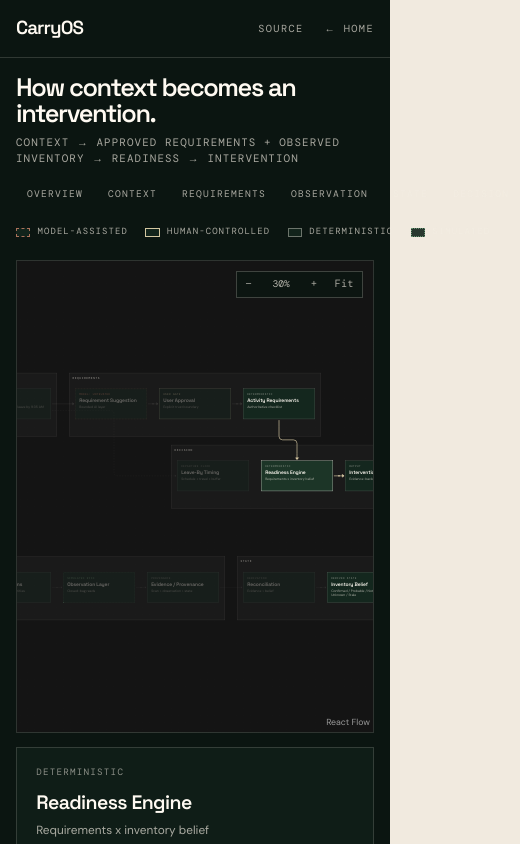
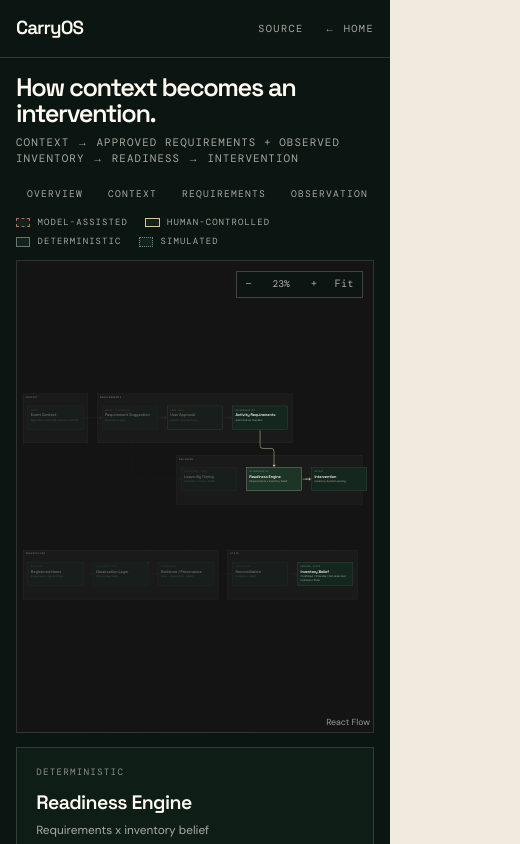
Before and after one commit to ChimdumebiNebolisa/CarryOS, a Next.js app: page /how-it-works in a window 390 px wide. Shown: the top 844 px of the page, 520 px wide, since content can reach past the window. Built offline with nearby package versions, Linux system fonts and the light colour scheme; no server answers.

Commit message:
fix architecture explorer selection, region focus, mobile overflow; add interaction tests

```diff
--- a/src/app/globals.css
+++ b/src/app/globals.css
@@ -460,6 +460,8 @@ a {
   gap: 0.2rem;
   padding: 0;
   overflow-x: auto;
+  min-width: 0;
+  max-width: 100%;
 }
 
 .arch-nav button {
@@ -495,6 +497,8 @@ a {
   margin: 0;
   padding: 0;
   list-style: none;
+  min-width: 0;
+  max-width: 100%;
 }
 
 .arch-legend li {
--- a/src/components/site/ArchitectureExplorer.tsx
+++ b/src/components/site/ArchitectureExplorer.tsx
@@ -1,6 +1,6 @@
 'use client'
 
-import { useCallback, useMemo, useRef, useSyncExternalStore } from 'react'
+import { useCallback, useMemo, useRef, useState, useSyncExternalStore } from 'react'
 import {
   Background,
   Handle,
@@ -8,11 +8,12 @@ import {
   Position,
   ReactFlow,
   ReactFlowProvider,
-  getNodesBounds,
+  applyNodeChanges,
   useReactFlow,
   useStore,
   type Edge,
   type Node,
+  type NodeChange,
   type NodeProps,
 } from '@xyflow/react'
 import {
@@ -72,9 +73,9 @@ const nodeTypes = { subsystem: KindNode, archgroup: GroupNode }
 const groupDefs: ReadonlyArray<{ id: string; x: number; y: number; w: number; h: number; label: string }> = [
   { id: 'context', x: 0, y: 0, w: 280, h: 212, label: 'Context' },
   { id: 'requirements', x: 320, y: 0, w: 840, h: 212, label: 'Requirements' },
-  { id: 'decision', x: 660, y: 240, w: 800, h: 212, label: 'Decision' },
-  { id: 'observation', x: 0, y: 612, w: 840, h: 212, label: 'Observation' },
-  { id: 'state', x: 880, y: 612, w: 560, h: 212, label: 'State' },
+  { id: 'decision', x: 660, y: 264, w: 800, h: 212, label: 'Decision' },
+  { id: 'observation', x: 0, y: 672, w: 840, h: 212, label: 'Observation' },
+  { id: 'state', x: 880, y: 672, w: 560, h: 212, label: 'State' },
 ]
 
 const childPlacement: ReadonlyArray<[id: string, groupId: string, x: number, y: number]> = [
@@ -167,15 +168,17 @@ function buildEdges(selectedId: string | null): Edge[] {
   })
 }
 
-function buildNodes(selectedId: string | null): Node[] {
-  if (!selectedId) return baseNodes.map((node) => (node.type === 'subsystem' ? { ...node, className: undefined } : node))
+function buildNodes(nodes: Node[], selectedId: string | null): Node[] {
   const { incoming, outgoing } = relatedSets(selectedId)
-  return baseNodes.map((node) => {
+  return nodes.map((node) => {
     if (node.type !== 'subsystem') return node
-    let className = 'arch-node-dim'
-    if (node.id === selectedId) className = 'arch-node-emphasis'
-    else if (incoming.has(node.id)) className = 'arch-node-input'
-    else if (outgoing.has(node.id)) className = 'arch-node-output'
+    let className: string | undefined
+    if (selectedId) {
+      if (node.id === selectedId) className = 'arch-node-emphasis'
+      else if (incoming.has(node.id)) className = 'arch-node-input'
+      else if (outgoing.has(node.id)) className = 'arch-node-output'
+      else className = 'arch-node-dim'
+    }
     return { ...node, className }
   })
 }
@@ -190,15 +193,15 @@ export interface ArchitectureExplorerProps {
 }
 
 function Toolbar({ selectedId, onSelect }: ArchitectureExplorerProps) {
-  const { getNodes, fitView, fitBounds } = useReactFlow()
+  const { getNodes, fitView } = useReactFlow()
 
   const focusGroup = useCallback(
     (groupId: string) => {
       const members = getNodes().filter((node) => node.parentId === `group-${groupId}`)
       if (members.length === 0) return
-      fitBounds(getNodesBounds(members), { padding: 0.3, duration: 420 })
+      fitView({ nodes: members.map(({ id }) => ({ id })), padding: 0.3, duration: 420 })
     },
-    [getNodes, fitBounds],
+    [getNodes, fitView],
   )
 
   return (
@@ -255,8 +258,12 @@ function ZoomControls() {
 function ExplorerCanvas({ selectedId, onSelect }: ArchitectureExplorerProps) {
   const isClient = useSyncExternalStore(subscribe, getClientSnapshot, getServerSnapshot)
   const edges = useMemo(() => buildEdges(selectedId), [selectedId])
-  const nodes = useMemo(() => buildNodes(selectedId), [selectedId])
+  const [nodes, setNodes] = useState<Node[]>(baseNodes)
   const userHasSelected = useRef(false)
+
+  const handleNodesChange = useCallback((changes: NodeChange[]) => {
+    setNodes((current) => applyNodeChanges(changes, current))
+  }, [])
 
   const handleSelectionChange = useCallback(
     ({ nodes: nextNodes }: { nodes: Node[] }) => {
@@ -278,13 +285,13 @@ function ExplorerCanvas({ selectedId, onSelect }: ArchitectureExplorerProps) {
   return (
     <div className="arch-canvas">
       <ReactFlow
-        nodes={nodes}
+        nodes={buildNodes(nodes, selectedId)}
         edges={edges}
         nodeTypes={nodeTypes}
         colorMode="dark"
         fitView
         fitViewOptions={{ padding: 0.04 }}
-        minZoom={0.3}
+        minZoom={0.22}
         maxZoom={1.6}
         nodesDraggable={false}
         nodesConnectable={false}
@@ -293,6 +300,7 @@ function ExplorerCanvas({ selectedId, onSelect }: ArchitectureExplorerProps) {
         edgesFocusable={false}
         panOnScroll
         selectionOnDrag={false}
+        onNodesChange={handleNodesChange}
         onSelectionChange={handleSelectionChange}
         proOptions={{ hideAttribution: false }}
       >
```
Also changed, not shown: 2 other files (tests, documents, lock files or other folders).
